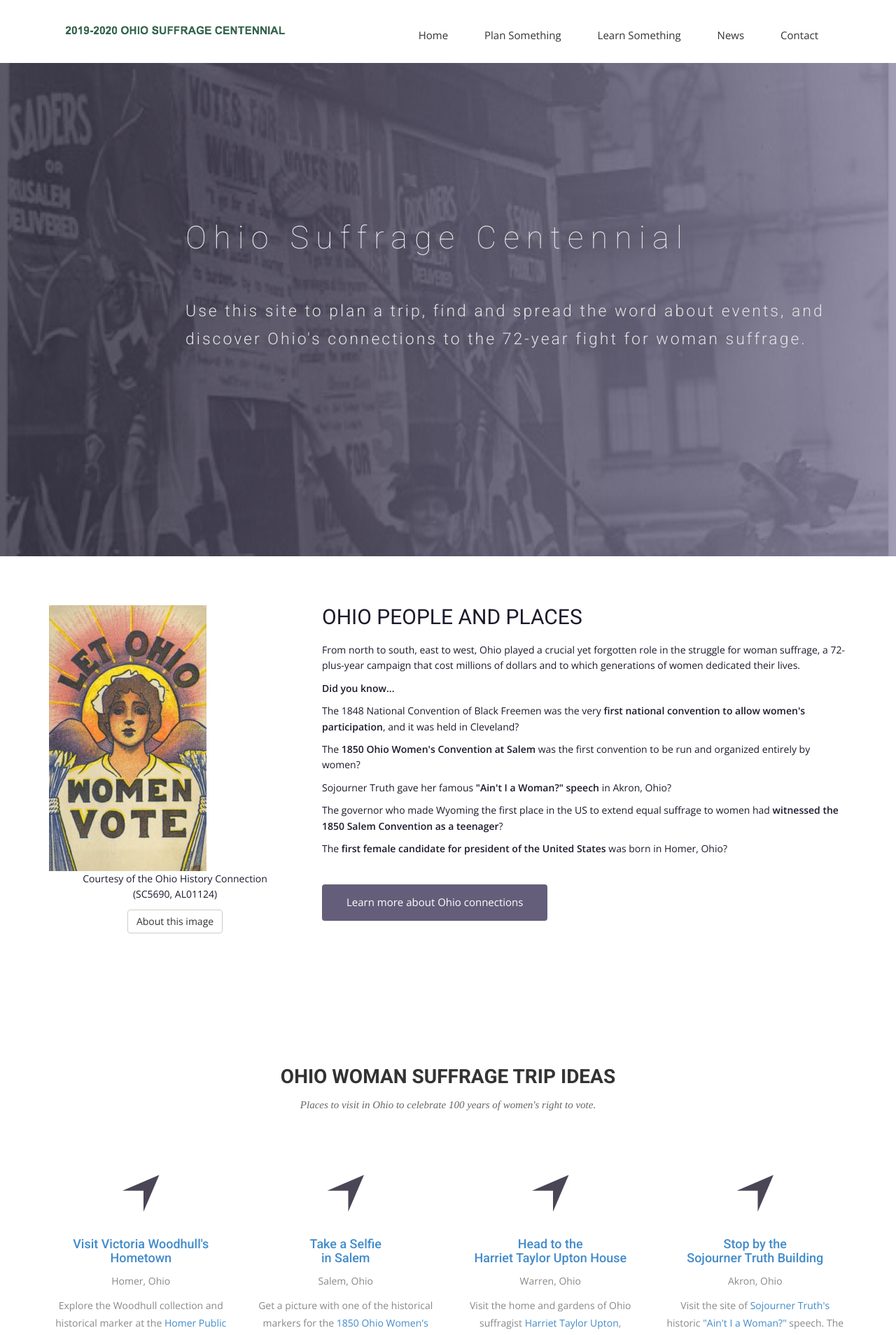
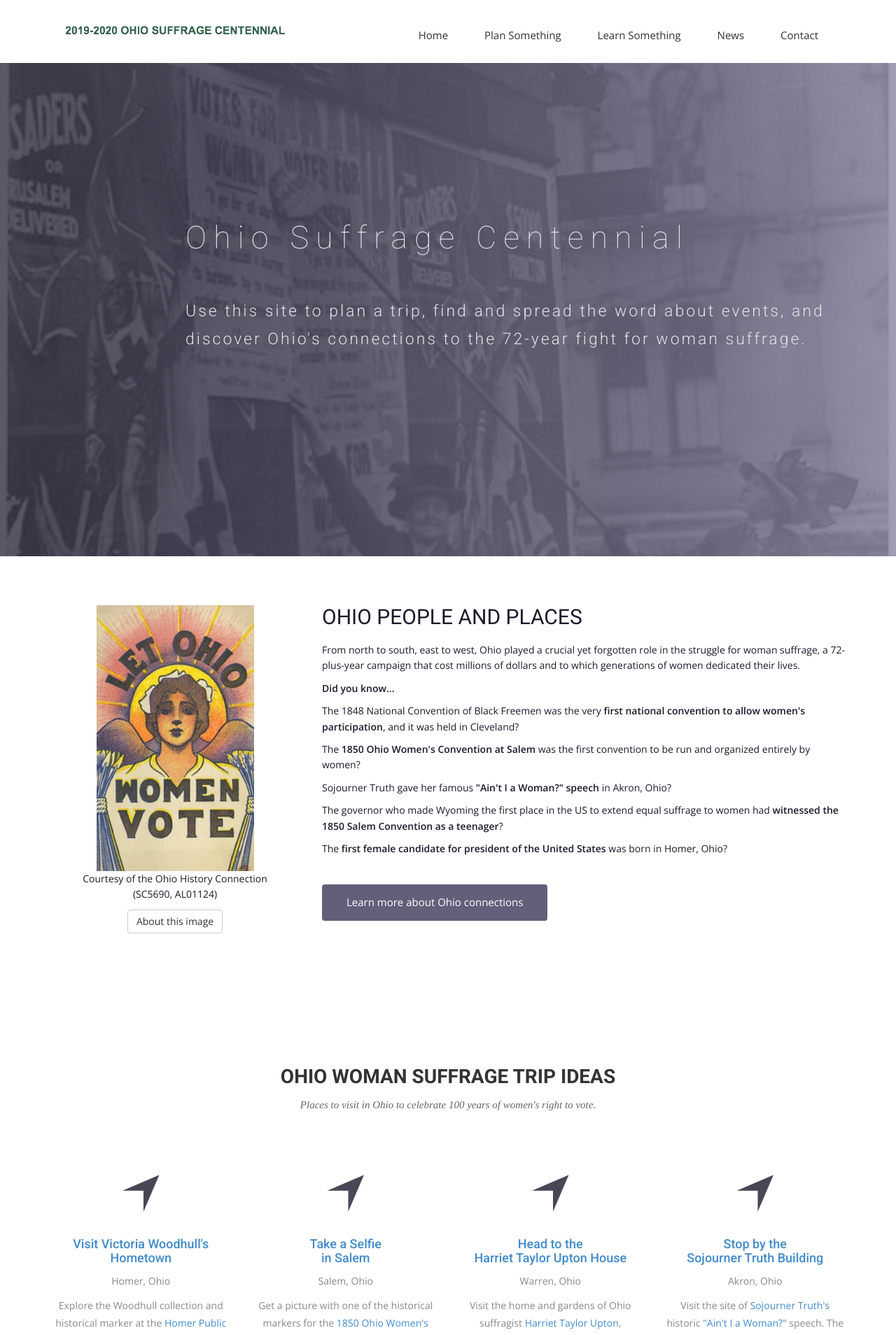
Before and after one commit to OhioSuffrageCentennial/ohiosuffragecentennial, a Jekyll site: the page built from index.html, in a window 1280 px wide. Shown: the top 1908 px of the page at 70% size. Built offline with Jekyll 4.4.1, drawn with Linux system fonts in a browser that asks for light colours; nearby versions of some CDN libraries; some web fonts are replaced.

Commit message:
test center on div

```diff
--- a/index.html
+++ b/index.html
@@ -45,10 +45,10 @@ permalink: /
   <div class="container">
     <div class="block">
       <div class="row">
-        <div class="col-sm-4">
-          <img style="text-align:center;" src="img/ohio-women.jpg" alt="Postcard that says Let Ohio Women Vote"><br>
-          <p style="text-align:center;">Courtesy of the Ohio History Connection <br>(SC5690, AL01124)</p>
-          <p style="text-align:center;"><a class="btn btn-default btn-call-to-action" href="http://www.ohiomemory.org/cdm/ref/collection/p267401coll32/id/16226" target="_blank">About this image</a></p>
+        <div class="col-sm-4" style="text-align:center;">
+          <img src="img/ohio-women.jpg" alt="Postcard that says Let Ohio Women Vote"><br>
+          <p>Courtesy of the Ohio History Connection <br>(SC5690, AL01124)</p>
+          <p><a class="btn btn-default btn-call-to-action" href="http://www.ohiomemory.org/cdm/ref/collection/p267401coll32/id/16226" target="_blank">About this image</a></p>
         </div>
         <div class="col-sm-8">
           <h2>OHIO PEOPLE AND PLACES</h2>
```
